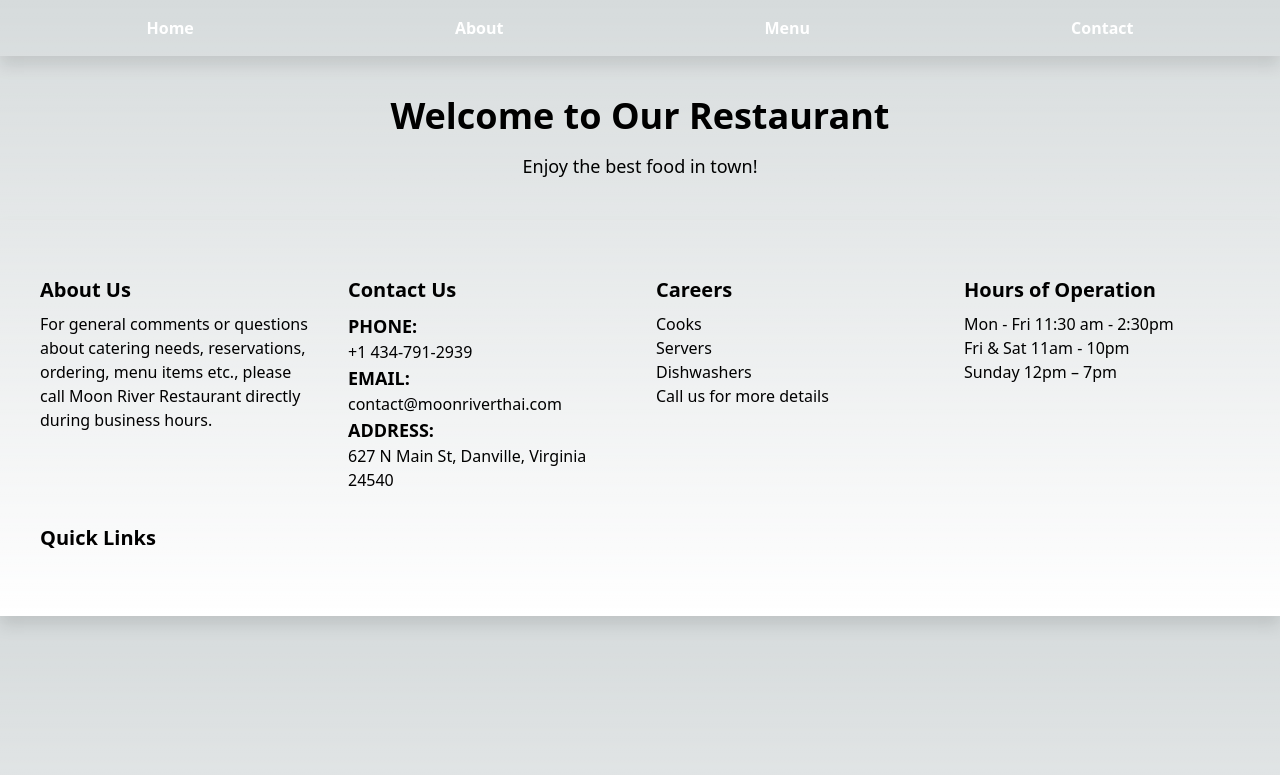
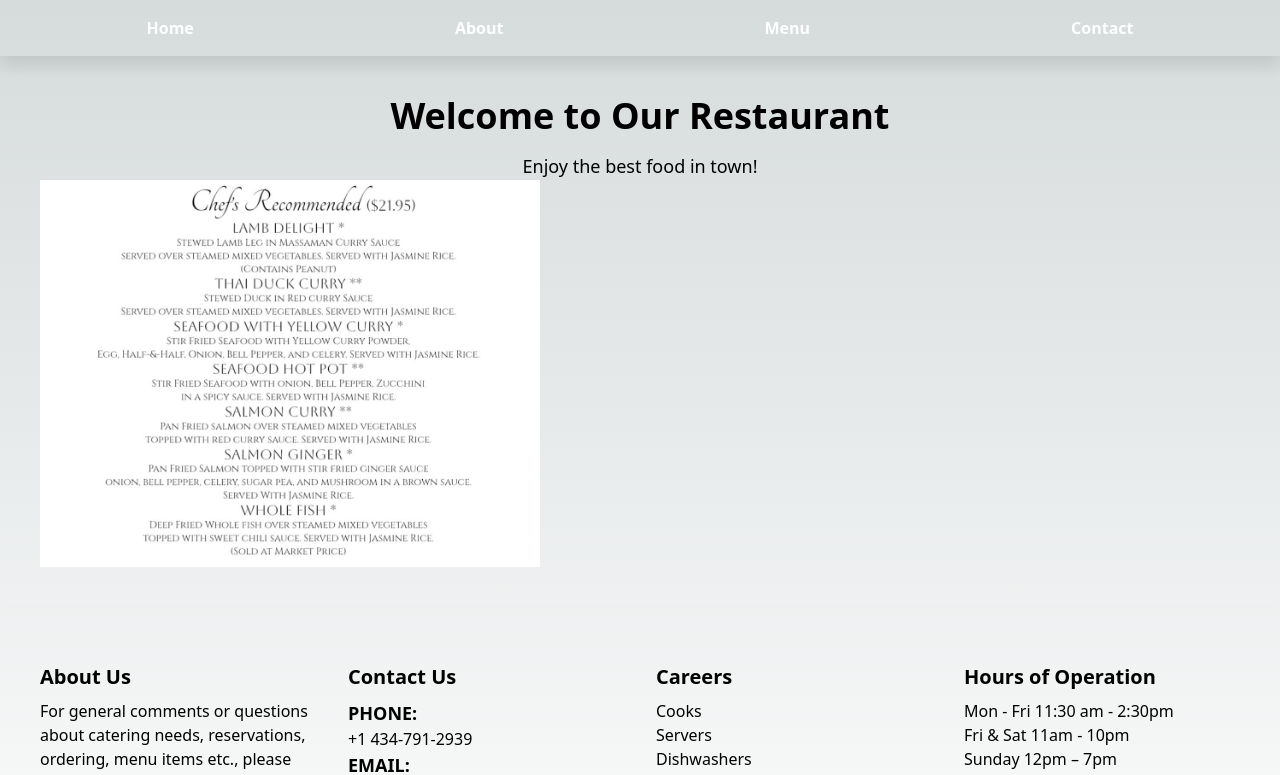
Before and after one commit to katkhoudam/moonriverthai, a Next.js app: page / in a window 1280 px wide. Shown: the top 775 px of the page. Built offline with nearby package versions, Linux system fonts and the light colour scheme.

Commit message:
Update page.js

```diff
--- a/app/page.js
+++ b/app/page.js
@@ -1,3 +1,5 @@
+
+import ChefRecommends from "@/components/ChefRecommends";
 
 
 
@@ -7,7 +9,7 @@ export default function Home() {
         <div className="text-center p-10">
           <h1 className="text-4xl font-bold">Welcome to Our Restaurant</h1>
           <p className="mt-4 text-lg">Enjoy the best food in town!</p>
-
+           <ChefRecommends />
         </div>
 
 
```
